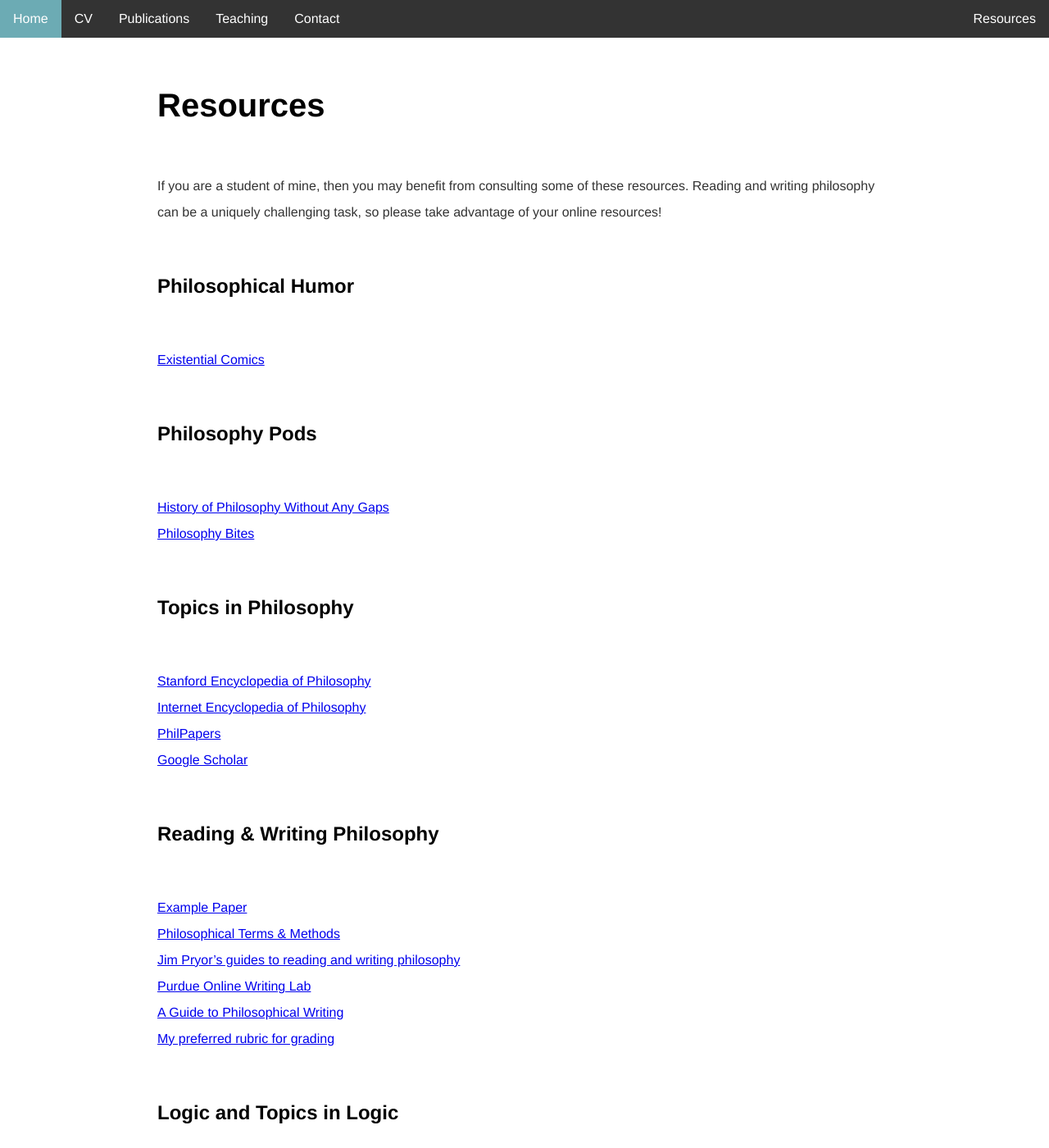
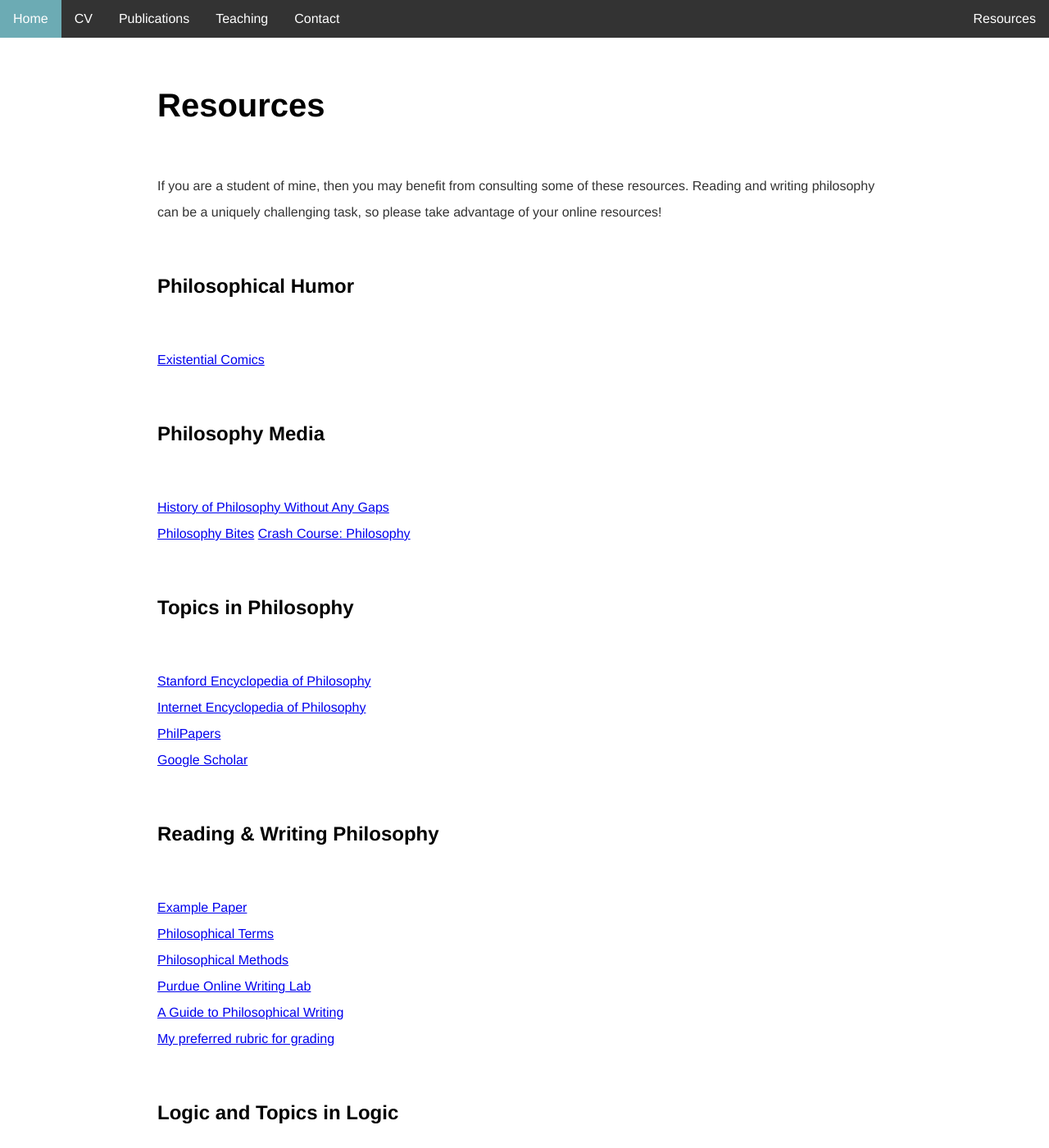
Before and after one commit to kevinjpatton/kevinjpatton.github.io, a Jekyll site: the page built from resources/index.html, in a window 1280 px wide and 1400 px high. Shown: the whole window at 82% size. Built offline with Jekyll 4.4.1, drawn with Linux system fonts in a browser that asks for light colours; Markdown is read by kramdown in place of the engine named in the settings.

Commit message:
Update index.html

```diff
--- a/resources/index.html
+++ b/resources/index.html
@@ -6,11 +6,12 @@ title: Resources
 <p>If you are a student of mine, then you may benefit from consulting some of these resources.  Reading and writing philosophy can be a uniquely challenging task, so please take advantage of your online resources!</p>
 <h2>Philosophical Humor</h2>
 <p><a href="http://existentialcomics.com/" target="_blank">Existential Comics</a></p>
-<h2>Philosophy Pods</h2>
-<p><a href="https://www.historyofphilosophy.net/" target="_blank">History of Philosophy Without Any Gaps</a><br><a href="https://philosophybites.com/" target=_blank">Philosophy Bites</a></p>
+<h2>Philosophy Media</h2>
+<p><a href="https://www.historyofphilosophy.net/" target="_blank">History of Philosophy Without Any Gaps</a><br><a href="https://philosophybites.com/" target=_blank">Philosophy Bites</a>
+<a href="https://www.youtube.com/watch?v=BNYJQaZUDrI&list=PL8dPuuaLjXtNgK6MZucdYldNkMybYIHKR" target="_blank">Crash Course: Philosophy</a></p>
 <h2>Topics in Philosophy</h2>
 <p><a href="http://plato.stanford.edu/" target="_blank">Stanford Encyclopedia of Philosophy</a><br><a href="http://www.iep.utm.edu/" target="_blank">Internet Encyclopedia of Philosophy</a><br><a href="http://philpapers.org/" target="_blank">PhilPapers</a><br><a href="https://scholar.google.com" target="_blank">Google Scholar</a></p>
 <h2>Reading & Writing Philosophy</h2>
-<p><a href="https://prezi.com/z4h1_fwilbxj/a-sample-philosophy-paper/" target="_blank">Example Paper</a><br><a href="http://www.jimpryor.net/teaching/vocab/index.html" target="_blank">Philosophical Terms & Methods</a><br><a href="http://www.jimpryor.net/teaching/index.html" target="_blank">Jim Pryor’s guides to reading and writing philosophy</a><br><a href="http://owl.english.purdue.edu/owl/" target="_blank">Purdue Online Writing Lab</a><br><a href="http://writingproject.fas.harvard.edu/files/hwp/files/philosophical_writing.pdf" target="_blank">A Guide to Philosophical Writing</a><br><a href="/teaching/phil1020/Phil_Paper_Rubric.pdf" target="_blank">My preferred rubric for grading</a></p>
+<p><a href="https://prezi.com/z4h1_fwilbxj/a-sample-philosophy-paper/" target="_blank">Example Paper</a><br><a href="https://en.wikipedia.org/wiki/Glossary_of_philosophy" target="_blank">Philosophical Terms</a><br><a href="https://en.wikipedia.org/wiki/Philosophical_methodology" target="_blank">Philosophical Methods</a><br><a href="http://owl.english.purdue.edu/owl/" target="_blank">Purdue Online Writing Lab</a><br><a href="http://writingproject.fas.harvard.edu/files/hwp/files/philosophical_writing.pdf" target="_blank">A Guide to Philosophical Writing</a><br><a href="/teaching/phil1020/Phil_Paper_Rubric.pdf" target="_blank">My preferred rubric for grading</a></p>
 <h2>Logic and Topics in Logic</h2>
 <p><a href="http://philosophy.hku.hk/think/" target="_blank">Introductions to Various Logics</a><br><a href="https://www.khanacademy.org/test-prep/lsat/lsat-lessons/logical-reasoning/a/logical-reasoning--article--getting-started/" target="_blank">Logical Reasoning</a></p>
```
